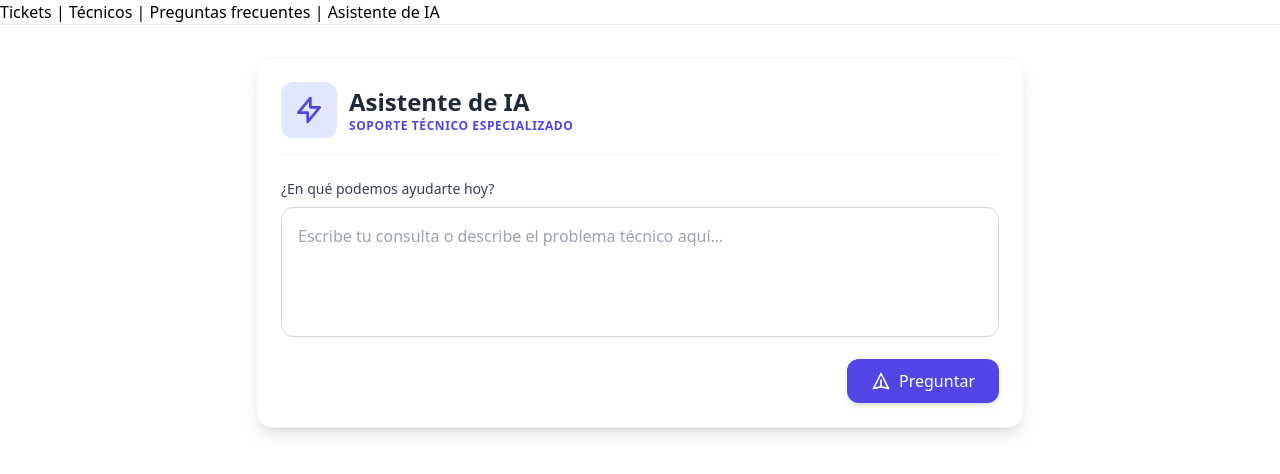
After one commit to SergioBC3/Mesa_Ayuda, a Django app: page /asistente/ in a window 1280 px wide. The commit adds this page. Shown: the top 474 px of the page. Run offline with Django 5.2, Linux system fonts and the light colour scheme; some libraries are stand-ins or nearby versions.

Commit message:
Implementación de la interfaz y vista del asistente de IA

```diff
--- a/config/settings.py
+++ b/config/settings.py
@@ -69,4 +69,6 @@ STATIC_URL = 'static/'
 
 MICROSERVICIO_URL = os.environ.get('MICROSERVICIO_URL', 'https://mesa-ayuda-nnue.onrender.com')
 
+GROQ_API_KEY = os.environ.get('GROQ_API_KEY', '')
+
 DEFAULT_AUTO_FIELD = 'django.db.models.BigAutoField'
--- a/templates/base.html
+++ b/templates/base.html
@@ -5,7 +5,8 @@
     <p>
         <a href="{% url 'tickets:lista_tickets' %}">Tickets</a> |
         <a href="{% url 'tecnicos:lista_tecnicos' %}">Técnicos</a> |
-        <a href="{% url 'tickets:preguntas_frecuentes' %}">Preguntas frecuentes</a>
+        <a href="{% url 'tickets:preguntas_frecuentes' %}">Preguntas frecuentes</a> |
+        <a href="{% url 'tickets:asistente_ia' %}">Asistente de IA</a>
     </p>
     <hr>
     {% block contenido %}{% endblock %}
--- /dev/null
+++ b/tickets/templates/tickets/asistente_ia.html
@@ -0,0 +1,80 @@
+{% extends "base.html" %}
+
+{% block titulo %}Asistente de IA - Soporte Técnico{% endblock %}
+
+{% block contenido %}
+<script src="https://cdn.tailwindcss.com"></script>
+
+<div class="max-w-3xl mx-auto my-8 p-6 bg-white rounded-2xl shadow-lg border border-gray-100">
+    <!-- Encabezado con Icono -->
+    <div class="flex items-center gap-3 mb-6 pb-4 border-b border-gray-100">
+        <div class="p-3 bg-indigo-100 text-indigo-600 rounded-xl">
+            <svg class="w-8 h-8" fill="none" stroke="currentColor" viewBox="0 0 24 24">
+                <path stroke-linecap="round" stroke-linejoin="round" stroke-width="2" d="M13 10V3L4 14h7v7l9-11h-7z"/>
+            </svg>
+        </div>
+        <div>
+            <h1 class="text-2xl font-bold text-gray-800">Asistente de IA</h1>
+            <p class="text-xs font-semibold tracking-wider text-indigo-600 uppercase">Soporte Técnico Especializado</p>
+        </div>
+    </div>
+
+    <form method="post" class="space-y-4">
+        {% csrf_token %}
+        <div>
+            <label for="pregunta" class="block text-sm font-medium text-gray-700 mb-2">
+                ¿En qué podemos ayudarte hoy?
+            </label>
+            <textarea
+                id="pregunta"
+                name="pregunta"
+                rows="4"
+                placeholder="Escribe tu consulta o describe el problema técnico aquí..."
+                class="w-full p-4 border border-gray-300 rounded-xl focus:ring-2 focus:ring-indigo-500 focus:border-indigo-500 transition-all resize-none text-gray-800 placeholder-gray-400 focus:outline-none"
+                required>{{ pregunta|default:'' }}</textarea>
+        </div>
+
+        <div class="flex justify-end">
+            <button
+                type="submit"
+                class="inline-flex items-center gap-2 bg-indigo-600 hover:bg-indigo-700 text-white font-medium px-6 py-2.5 rounded-xl transition-all shadow-md hover:shadow-indigo-200 active:scale-95">
+                <svg class="w-5 h-5" fill="none" stroke="currentColor" viewBox="0 0 24 24">
+                    <path stroke-linecap="round" stroke-linejoin="round" stroke-width="2" d="M12 19l9 2-9-18-9 18 9-2zm0 0v-8"/>
+                </svg>
+                Preguntar
+            </button>
+        </div>
+    </form>
+
+    {% if error %}
+        <div class="mt-6 p-4 bg-red-50 border-l-4 border-red-500 rounded-r-xl flex items-center gap-3 text-red-700">
+            <svg class="w-6 h-6 flex-shrink-0" fill="none" stroke="currentColor" viewBox="0 0 24 24">
+                <path stroke-linecap="round" stroke-linejoin="round" stroke-width="2" d="M12 8v4m0 4h.01M21 12a9 9 0 11-18 0 9 9 0 0118 0z"/>
+            </svg>
+            <span class="text-sm font-medium">{{ error }}</span>
+        </div>
+    {% endif %}
+
+    {% if respuesta_ia %}
+        <div class="mt-8 pt-6 border-t border-gray-100 space-y-4">
+
+            <div class="bg-gray-50 p-4 rounded-xl border border-gray-200">
+                <span class="text-xs font-semibold text-gray-500 uppercase tracking-wider block mb-1">Tu Pregunta</span>
+                <p class="text-gray-800 text-sm italic">"{{ pregunta }}"</p>
+            </div>
+
+            <div class="bg-indigo-50/60 p-5 rounded-2xl border border-indigo-100">
+                <div class="flex items-center gap-2 text-indigo-700 font-semibold mb-3">
+                    <svg class="w-5 h-5" fill="none" stroke="currentColor" viewBox="0 0 24 24">
+                        <path stroke-linecap="round" stroke-linejoin="round" stroke-width="2" d="M9.75 17L9 20l-1 1h8l-1-1-.75-3M3 13h18M5 17h14a2 2 0 002-2V5a2 2 0 00-2-2H5a2 2 0 00-2 2v10a2 2 0 002 2z"/>
+                    </svg>
+                    <span>Respuesta del Asistente</span>
+                </div>
+                <div class="text-gray-700 leading-relaxed text-sm whitespace-pre-wrap">
+                    {{ respuesta_ia|linebreaksbr }}
+                </div>
+            </div>
+        </div>
+    {% endif %}
+</div>
+{% endblock %}
--- a/tickets/urls.py
+++ b/tickets/urls.py
@@ -8,4 +8,5 @@ urlpatterns = [
     path('<int:ticket_id>/', views.detalle_ticket, name='detalle_ticket'),
     path('estado/<str:estado>/', views.tickets_por_estado, name='tickets_por_estado'),
     path('faqs/', views.preguntas_frecuentes, name='preguntas_frecuentes'),
+    path('asistente/', views.asistente_ia, name='asistente_ia'),
 ]
--- a/tickets/views.py
+++ b/tickets/views.py
@@ -6,7 +6,6 @@ from .models import Ticket
 
 
 def lista_tickets(request):
-    """Vista 1: consulta el modelo y envía los datos al template por el contexto."""
     tickets = Ticket.objects.all()
     contexto = {'tickets': tickets}
     return render(request, 'tickets/lista_tickets.html', contexto)
@@ -19,7 +18,6 @@ def detalle_ticket(request, ticket_id):
 
 
 def tickets_por_estado(request, estado):
-    """Vista 3: ruta dinámica <str:estado>. Filtra tickets por su estado."""
     tickets = Ticket.objects.filter(estado=estado)
     contexto = {'tickets': tickets, 'estado': estado}
     return render(request, 'tickets/tickets_por_estado.html', contexto)
@@ -37,3 +35,54 @@ def preguntas_frecuentes(request):
 
     contexto = {'faqs': faqs, 'error': error}
     return render(request, 'tickets/preguntas_frecuentes.html', contexto)
+
+
+def asistente_ia(request):
+    pregunta = ''
+    respuesta_ia = None
+    error = None
+
+    if request.method == 'POST':
+        pregunta = request.POST.get('pregunta', '').strip()
+        if not pregunta:
+            error = 'Escribe una pregunta antes de enviar.'
+        elif not settings.GROQ_API_KEY:
+            error = 'Falta configurar GROQ_API_KEY en el servidor.'
+        else:
+            try:
+                respuesta = requests.post(
+                    'https://api.groq.com/openai/v1/chat/completions',
+                    headers={
+                        'Authorization': f'Bearer {settings.GROQ_API_KEY}',
+                        'Content-Type': 'application/json',
+                    },
+                    json={
+                        'model': 'openai/gpt-oss-20b',
+                        'messages': [
+                            {
+                                'role': 'system',
+                                'content': (
+                                    'Eres el asistente virtual de una mesa de ayuda '
+                                    'de soporte técnico. Responde en español, de '
+                                    'forma breve y clara, preguntas sobre cómo '
+                                    'reportar una falla, el estado de los tickets, '
+                                    'los técnicos disponibles o consejos básicos de '
+                                    'soporte técnico (por ejemplo: internet lento, '
+                                    'impresora sin conexión, correo que no llega).'
+                                ),
+                            },
+                            {'role': 'user', 'content': pregunta},
+                        ],
+                    },
+                    timeout=30,
+                )
+                respuesta.raise_for_status()
+                datos = respuesta.json()
+                respuesta_ia = datos['choices'][0]['message']['content']
+            except requests.RequestException:
+                error = 'No se pudo contactar al servicio de IA. Intenta de nuevo.'
+            except (KeyError, IndexError):
+                error = 'La IA respondió en un formato inesperado.'
+
+    contexto = {'pregunta': pregunta, 'respuesta_ia': respuesta_ia, 'error': error}
+    return render(request, 'tickets/asistente_ia.html', contexto)
```
Also changed, not shown: README.md (deleted).
